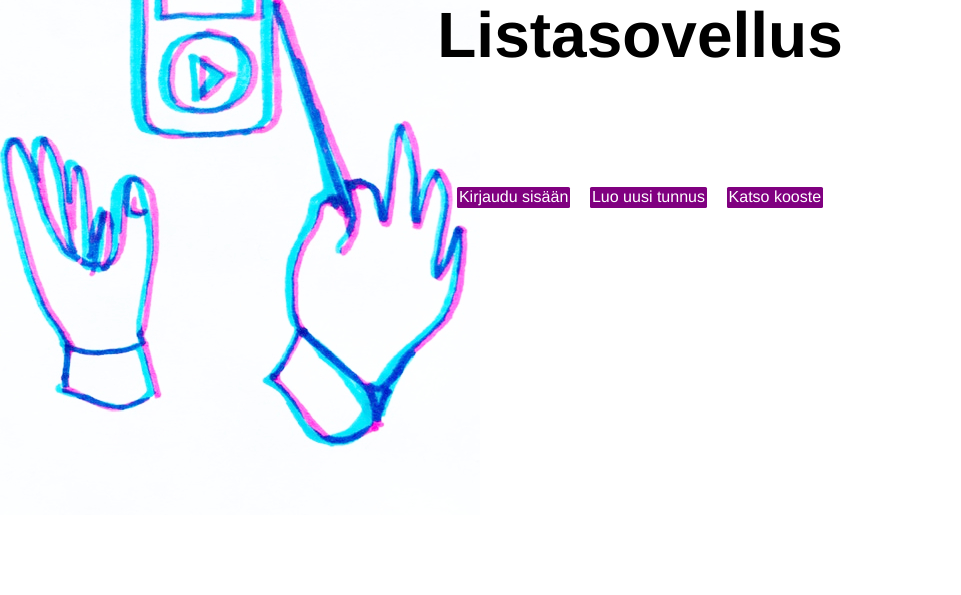
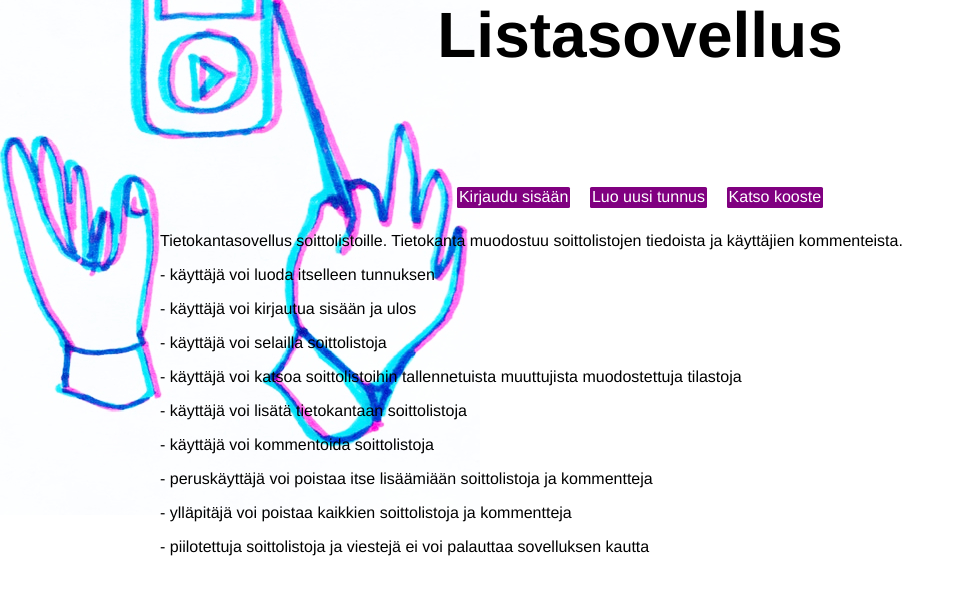
Before and after one commit to kllelndhlm/kllelndhlm-lists, a Flask app: page / in a window 1280 px wide. Shown: the part 125-720 px from the top of the page, without its empty margins (0-961 px from the left). Run offline with Flask 2, Linux system fonts and the light colour scheme.

Commit message:
Etusivu ja README

```diff
--- a/templates/index.html
+++ b/templates/index.html
@@ -20,4 +20,17 @@
     </ul>
     {% endif %}
   </nav>
+
+  <p>Tietokantasovellus soittolistoille. Tietokanta muodostuu soittolistojen tiedoista ja käyttäjien kommenteista.</p>
+
+  <p>- käyttäjä voi luoda itselleen tunnuksen</p>
+  <p>- käyttäjä voi kirjautua sisään ja ulos</p>
+  <p>- käyttäjä voi selailla soittolistoja</p>
+  <p>- käyttäjä voi katsoa soittolistoihin tallennetuista muuttujista muodostettuja tilastoja</p>
+  <p>- käyttäjä voi lisätä tietokantaan soittolistoja</p>
+  <p>- käyttäjä voi kommentoida soittolistoja</p>
+  <p>- peruskäyttäjä voi poistaa itse lisäämiään soittolistoja ja kommentteja</p>
+  <p>- ylläpitäjä voi poistaa kaikkien soittolistoja ja kommentteja</p>
+  <p>- piilotettuja soittolistoja ja viestejä ei voi palauttaa sovelluksen kautta</p>
+
 </body>
```
Also changed, not shown: README.md.
